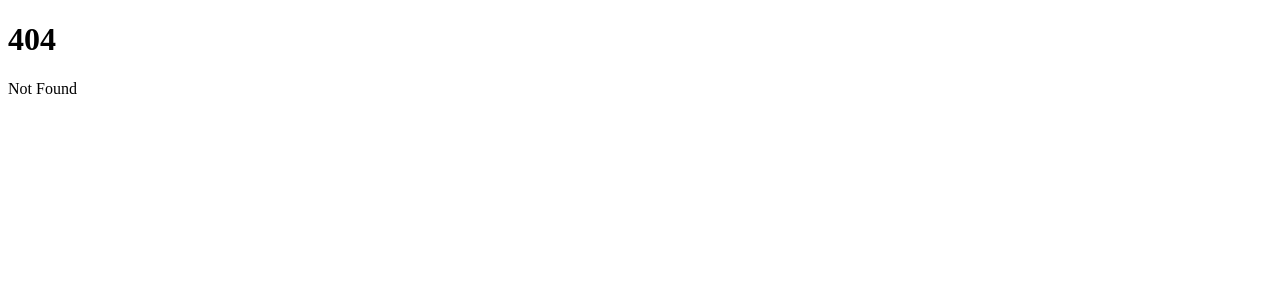
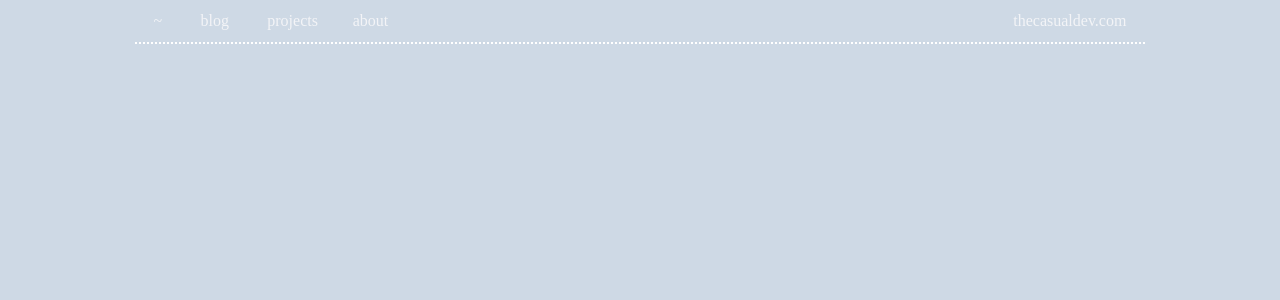
Before and after one commit to thecasualdev/net, a SvelteKit app: page /blog in a window 1280 px wide. Before the commit this address had no page. Shown: the top 300 px of the page. Built offline with nearby package versions, Linux system fonts and the light colour scheme.

Commit message:
I did a thing?

```diff
--- /dev/null
+++ b/src/lib/components/header.svelte
@@ -0,0 +1,45 @@
+<header>
+    <div class="links">
+        <a href="/"><div class="link">~</div></a>
+        <a href="/blog"><div class="link">blog</div></a>
+        <a href="/projects"><div class="link">projects</div></a>
+        <a href="/about"><div class="link">about</div></a>
+    </div>
+
+    <a href="https://thecasualdev.com" target="_blank"
+        ><div class="main-site">thecasualdev.com</div></a
+    >
+</header>
+
+<style>
+    header {
+        max-width: 1000px;
+        margin: 0 auto;
+        padding: 0px 5px;
+
+        border-bottom: 2px dotted white;
+
+        display: flex;
+        align-items: center;
+        justify-content: space-between;
+    }
+
+    header a {
+        text-decoration: none;
+        color: inherit;
+    }
+
+    .links {
+        display: grid;
+        grid-auto-flow: column;
+        grid-template-columns: max-content;
+        grid-auto-columns: 1fr;
+    }
+    .link,
+    .main-site {
+        color: #f3f4f7;
+        display: block;
+        padding: 0.75rem 0.85rem;
+        text-align: center;
+    }
+</style>
--- /dev/null
+++ b/src/lib/styles/main.css
@@ -0,0 +1,13 @@
+body {
+    background-color: #CED9E5;
+    color: #F3F4F7;
+    margin: 0;
+    padding: 0;
+}
+
+.main {
+    /* background-color: #6baef0; */
+    max-width: 1000px;
+    margin: 0 auto;
+    padding: 0px 20px 48px 20px;
+}
--- a/src/routes/+layout.svelte
+++ b/src/routes/+layout.svelte
@@ -1,12 +1,18 @@
 <script lang="ts">
-	import favicon from '#lib/assets/favicon.svg';
-	import type { LayoutProps } from './$types';
+	import favicon from "#lib/assets/favicon.svg";
+	import Header from "#lib/components/header.svelte";
+	import type { LayoutProps } from "./$types";
+
+	import "#lib/styles/main.css";
 
 	let { children }: LayoutProps = $props();
 </script>
 
 <svelte:head>
 	<link rel="icon" href={favicon} />
+	<link rel="preconnect" href="https://fonts.gstatic.com" />
+	<title>~</title>
 </svelte:head>
 
+<Header></Header>
 {@render children()}
--- /dev/null
+++ b/src/routes/about/+page.svelte
@@ -0,0 +1,3 @@
+<svelte:head>
+    <title>~ about</title>
+</svelte:head>
--- /dev/null
+++ b/src/routes/blog/+page.svelte
@@ -0,0 +1,3 @@
+<svelte:head>
+    <title>~ blog</title>
+</svelte:head>
--- /dev/null
+++ b/src/routes/projects/+page.svelte
@@ -0,0 +1,3 @@
+<svelte:head>
+    <title>~ projects</title>
+</svelte:head>
```
Also changed, not shown: src/routes/+page.svelte (+11 -2 lines), src/lib/assets/favicon.svg, 1 other file (tests, documents, lock files or other folders).
